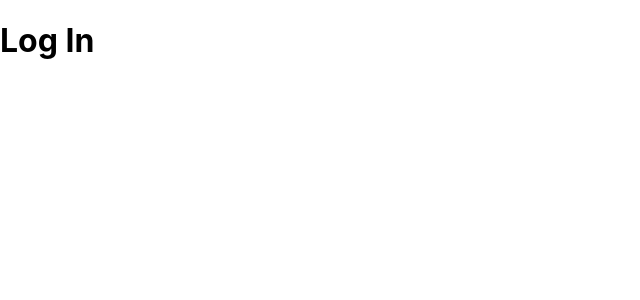
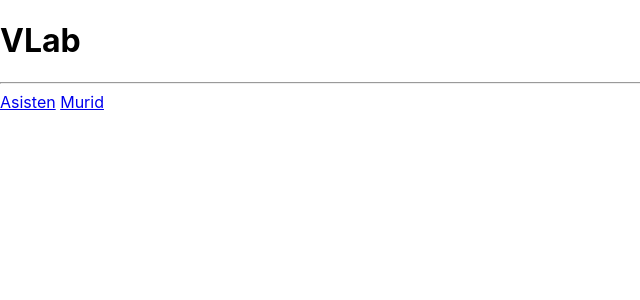
Before and after one commit to rg-km/final-project-engineering-55, a React (Create React App) app: page /login in a window 1280 px wide. Shown: the top 300 px of the page, without its empty margins (0-640 px from the left). Built offline with nearby package versions, Linux system fonts and the light colour scheme.

Commit message:
feat: Add login option

```diff
--- a/src/App.js
+++ b/src/App.js
@@ -4,15 +4,23 @@ import { Routes, Route } from "react-router-dom";
 import Homepage from "./routes/Homepage";
 import SignUpOption from "./routes/SignUpOption";
 import LogInOption from './routes/LogInOption';
-import CreateAccount from "./routes/assistant/CreateAccount";
+import AssistantCreateAccount from "./routes/assistant/AssistantCreateAccount";
+import AssistantLogin from './routes/assistant/AssistantLogin';
+import NotFound from './routes/NotFound';
 
 function App() {
   return (
     <Routes>
       <Route path="/" element={<Homepage />} />
-      <Route path="/sing-up-option" element={<SignUpOption />} />
-      <Route path="/login" element={<LogInOption />} />
-      <Route path="/create-account" element={<CreateAccount />} />
+      <Route path="/sign-up-option" element={<SignUpOption />} />
+      <Route path="/sign-up-option/assistant" element={<AssistantCreateAccount />} />
+      <Route path="/login" element={<LogInOption />}>
+        <Route path="assistant">
+          <Route index element={<AssistantLogin />} />
+        </Route>
+        <Route path="*" element={<NotFound />} />
+      </Route>
+      <Route path="*" element={<NotFound />} />
     </Routes>
   );
 }
--- a/src/routes/Homepage.js
+++ b/src/routes/Homepage.js
@@ -16,9 +16,9 @@ const Homepage = () => {
               dibagikan oleh siswa dalam bentuk digital kapan saja dan di mana saja.
             </p>
             <div>
-              <Link to="/sing-up-option">
+              <Link to="/sign-up-option">
                 <button>
-                  Sign In
+                  Sign Up
                 </button>
               </Link>
               <Link to="/login">
--- a/src/routes/LogInOption.js
+++ b/src/routes/LogInOption.js
@@ -1,10 +1,30 @@
 import React from 'react'
+import { Link, Outlet } from "react-router-dom";
 
 const LogInOption = () => {
   return (
-    <div>
-        <h1>Log In</h1>
-    </div>
+    <>
+      <header>
+        <h1>VLab</h1>
+      </header>
+      <hr></hr>
+      <nav>
+        <div>
+          <Link to="/login/assistant">
+            <span>
+              Asisten
+            </span>
+          </Link>
+          <span> </span>
+          <Link to="/login/student">
+            <span>
+              Murid
+            </span>
+          </Link>
+        </div>
+      </nav>
+      <Outlet />
+    </>
   )
 }
 
--- /dev/null
+++ b/src/routes/NotFound.js
@@ -0,0 +1,15 @@
+import React from "react";
+import { useNavigate } from "react-router-dom";
+
+const NotFound = () => {
+  const navigate = useNavigate();
+
+  return (
+    <div className="page">
+      <h1 style={{ textAlign: "center" }}>Not Found</h1>
+      <button onClick={() => navigate(-1)}>Take Me Back</button>
+    </div>
+  );
+};
+
+export default NotFound;
--- a/src/routes/SignUpOption.js
+++ b/src/routes/SignUpOption.js
@@ -8,22 +8,22 @@ const SignUpOption = () => {
         <hr/>
         Pilih Akun
         <br></br>
+        <Link to="/sign-up-option/assistant">
           <button>
-            <Link to="/create-account">
               Sebagai Asisten<br></br>
               Akun untuk asisten, admin, guru ,dan lainnya
-            </Link>
           </button>
+        </Link>
         <br></br>
+        <Link to="/sign-up-option/student">
           <button>
-            <Link to="/create-account">
               Sebagai Murid<br></br>
               Akun untuk murid, praktikan, parsitipan, member dan lainnya
-            </Link>
           </button>
-          <Link to="/login">
-            <p align="right">Sudah punya akun? Log In</p>
           </Link>
+          <p align="right">Sudah punya akun?
+            <Link to="/login">Log In</Link>
+          </p>
     </div>
   )
 }
--- a/src/routes/assistant/CreateAccount.js
+++ b/src/routes/assistant/AssistantCreateAccount.js
@@ -1,7 +1,7 @@
 import React from "react";
 import { Link } from "react-router-dom";
 
-const LogInOption = () => {
+const AssistantCreateAccount = () => {
   return (
     <div>
       <h1>
@@ -17,12 +17,13 @@ const LogInOption = () => {
         <input type="password" name="sandi" placeholder="Sandi" />
         <label>Konfirmasi Sandi</label>
         <input type="password" name="sandi" placeholder="Konfirmasi Sandi" />
-        <button type="submit">
-          <Link to="/login">Daftar</Link>
-        </button>
+        <Link to="/login">
+          <button type="submit">Daftar
+          </button>
+        </Link>
       </form>
     </div>
   );
 };
 
-export default LogInOption;
+export default AssistantCreateAccount;
--- /dev/null
+++ b/src/routes/assistant/AssistantLogin.js
@@ -0,0 +1,19 @@
+import React from 'react'
+import { Link } from 'react-router-dom';
+
+const AssistantLogin = () => {
+  return (
+    <div>
+        <h2>Login</h2>
+        <form>
+            <input placeholder='Email'/>
+            <input placeholder='Sandi'/>
+            <Link to="/assistant/home">
+              <button>Login</button>
+            </Link>
+        </form>
+    </div>
+  )
+}
+
+export default AssistantLogin
```
